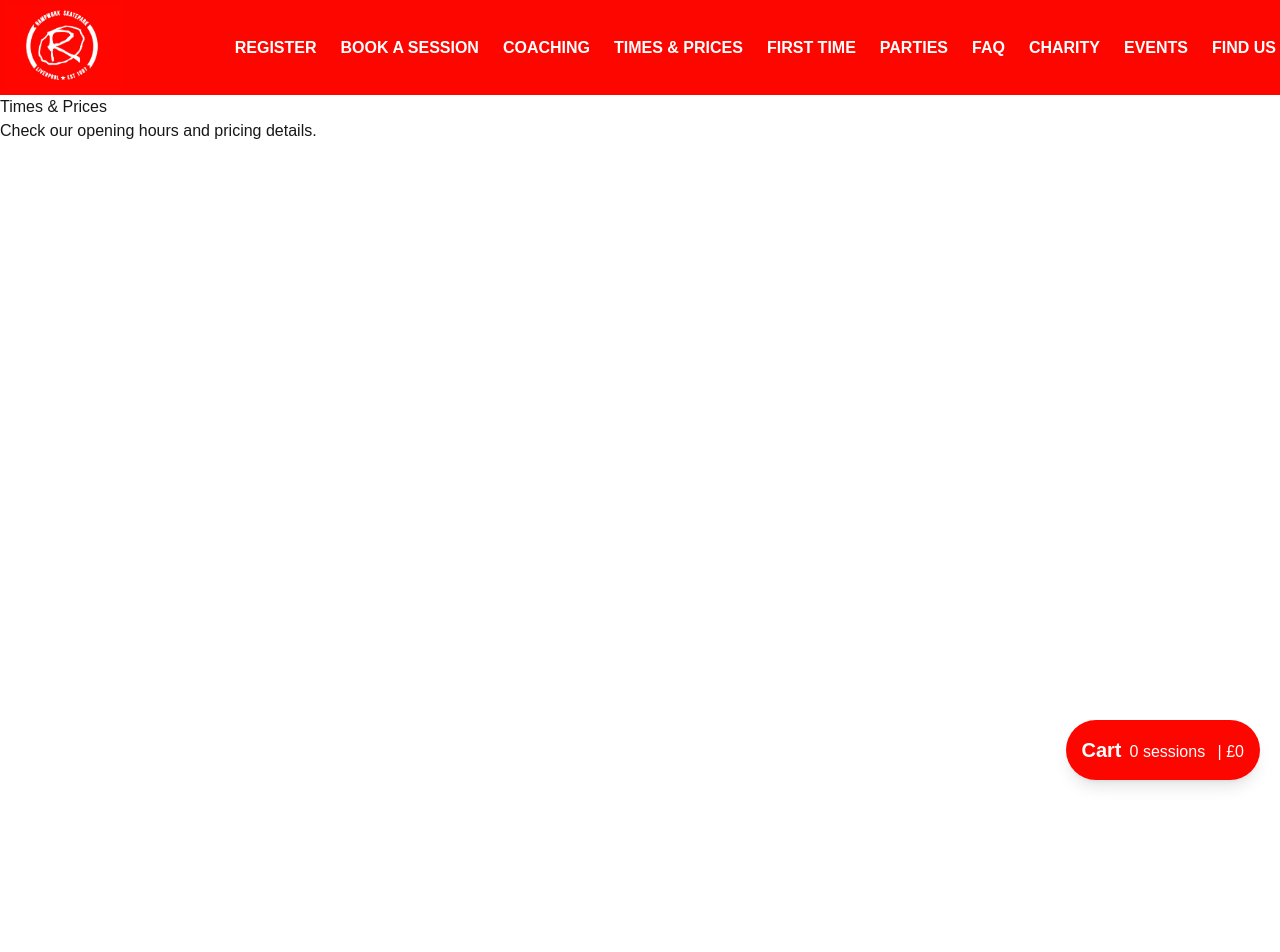
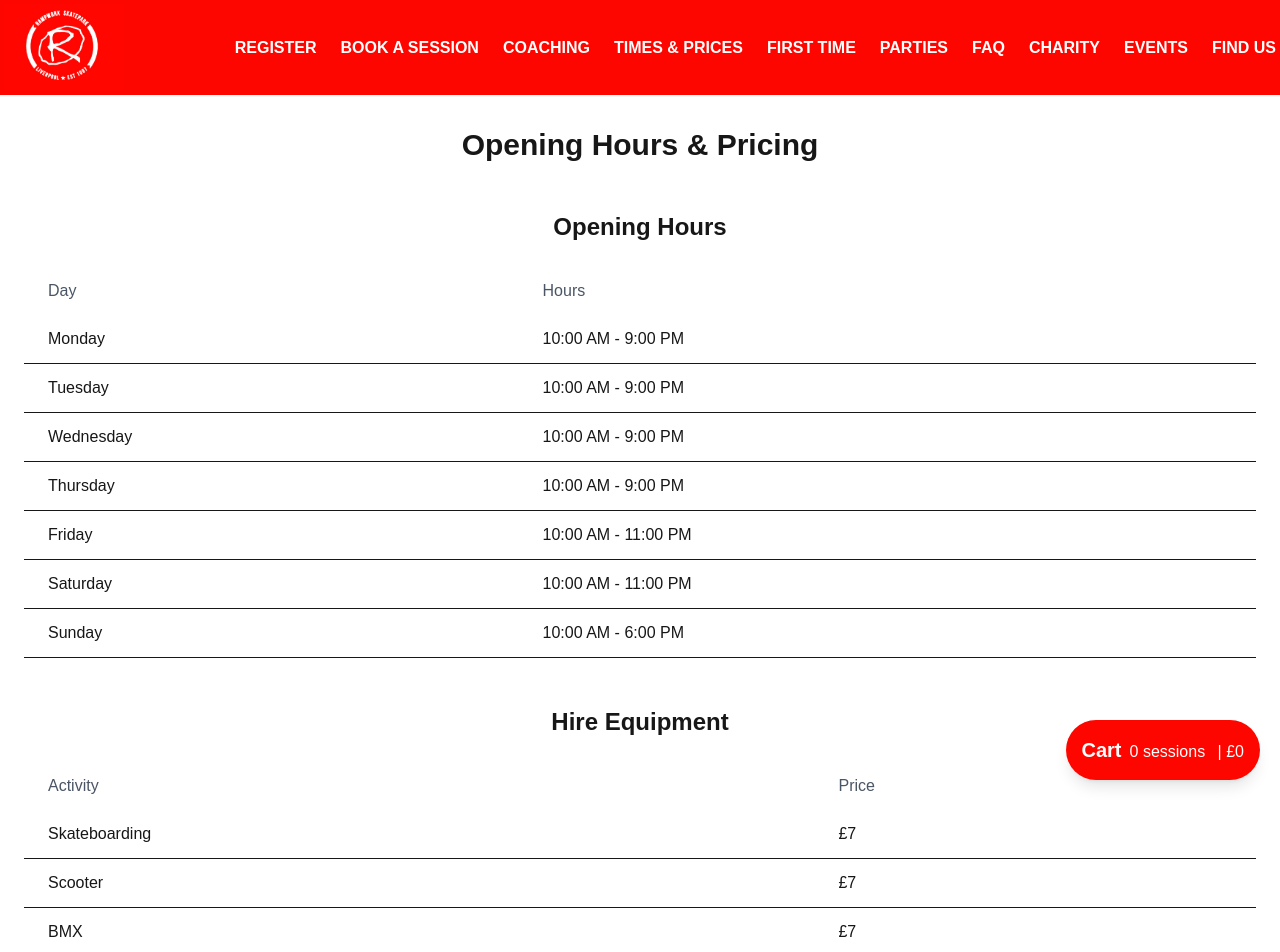
Before and after one commit to tyrone-rampworx/rampworx-ui, a Next.js app: page /times-prices in a window 1280 px wide. Shown: the top 952 px of the page. Before the commit the page ends 800 px from the top, so only its background shows below. Built offline with nearby package versions, Linux system fonts and the light colour scheme.

Commit message:
Added first-time and times-prices page basic..

```diff
--- a/src/app/first-time/page.tsx
+++ b/src/app/first-time/page.tsx
@@ -1,8 +1,98 @@
-export default function FirstTimePage() {
-    return (
-      <main>
-        <h1>First Time</h1>
-        <p>Everything you need to know before your first visit.</p>
-      </main>
-    );
-  }
+// src/app/first-time/page.tsx
+
+import React from "react";
+
+const FirstTimePage: React.FC = () => {
+  return (
+    <div className="min-h-screen flex flex-col items-center text-center p-8">
+      <h1 className="text-4xl font-bold text-[var(--foreground)] mb-6">
+        Your First Visit to the Skatepark
+      </h1>
+
+      {/* Embedded Video */}
+      <div className="mb-6">
+        <h2 className="text-2xl font-semibold text-[var(--foreground)]">
+          Watch Our Skatepark Etiquette Video
+        </h2>
+        <iframe
+          className="w-full max-w-2xl h-64"
+          src="https://www.youtube.com/embed/IwXRhszZ_Rs?si=-yp1rFnjYZEemaYl" // Replace with your video URL
+          title="Skatepark Etiquette Video"
+          allowFullScreen
+        />
+      </div>
+
+      {/* Membership Info */}
+      <div className="bg-[var(--foreground)] text-[var(--background)] p-6 rounded-md shadow-lg w-full max-w-3xl mx-auto mb-6">
+        <h2 className="text-xl font-semibold mb-3">Become a Member</h2>
+        <p className="mb-4">
+          First-time visitors must register for a free membership. Fill out the online form, and you'll receive a Rampworx Membership Card on your first visit. This card gives you access to offers and events.
+        </p>
+        <p className="font-semibold mb-3">
+          IMPORTANT: Bring your membership card to avoid a £1 fee if forgotten. If you lose it, there's a £2 replacement fee.
+        </p>
+        <a
+          href="/register"
+          className="inline-block px-6 py-3 bg-[var(--background)] text-[var(--foreground)] rounded-md hover:bg-opacity-80 transition-all"
+        >
+          Register Free
+        </a>
+      </div>
+
+      {/* Safety Gear */}
+      <div className="mb-6 w-full max-w-3xl mx-auto">
+        <h2 className="text-2xl font-semibold text-[var(--foreground)] mb-3">Safety Gear</h2>
+        <p className="text-lg text-[var(--foreground)] mb-3">
+          We take safety seriously! While helmets are mandatory for some users, we highly recommend all riders wear one. Knee and elbow pads are also advisable for beginners to prevent injury.
+        </p>
+        <p className="text-sm text-[var(--foreground)]">
+          Aggressive skate users and scooter riders under 18 must wear helmets by law. Safety gear is essential to ensure a safe experience for everyone.
+        </p>
+      </div>
+
+      {/* Skatepark Rules */}
+      <div className="bg-[var(--foreground)] text-[var(--background)] p-6 rounded-md shadow-lg w-full max-w-3xl mx-auto mb-6">
+        <h2 className="text-xl font-semibold mb-3">Skatepark Rules</h2>
+        <ul className="list-disc pl-6 mb-4">
+          <li>Ensure all equipment is in good condition before use.</li>
+          <li>Wear safety equipment at all times.</li>
+          <li>Use designated areas for riding.</li>
+          <li>No food or drinks on the ramps.</li>
+          <li>No smoking, vaping, or alcohol on-site.</li>
+        </ul>
+        <p>
+          For full rules, visit our{" "}
+          <a href="/terms-and-conditions" className="text-[var(--foreground)] underline">
+            Terms & Conditions.
+          </a>
+        </p>
+      </div>
+
+      {/* Age Restrictions */}
+      <div className="mb-6 w-full max-w-3xl mx-auto">
+        <h2 className="text-xl font-semibold text-[var(--foreground)] mb-3">Minimum Age</h2>
+        <p className="text-lg text-[var(--foreground)]">
+          The minimum age to use the skatepark is 5 years old. Riders aged 5-9 must be accompanied by a parent or guardian. Children under 5 can spectate only.
+        </p>
+      </div>
+
+      {/* Parent's Guide */}
+      <div className="mb-6 w-full max-w-3xl mx-auto">
+        <h2 className="text-xl font-semibold text-[var(--foreground)] mb-3">Parent's Guide</h2>
+        <p className="text-lg text-[var(--foreground)] mb-3">
+          Parents of riders aged 5-9 must accompany their child at all times. Spectators can enjoy the warm seating areas and café while keeping an eye on their children.
+        </p>
+      </div>
+
+      {/* Call to Action */}
+      <a
+        href="/register"
+        className="px-6 py-3 bg-[var(--foreground)] text-[var(--background)] rounded-md hover:bg-opacity-80 transition-all"
+      >
+        Register Free & Get Started
+      </a>
+    </div>
+  );
+};
+
+export default FirstTimePage;
--- a/src/app/times-prices/page.tsx
+++ b/src/app/times-prices/page.tsx
@@ -1,8 +1,90 @@
-export default function TimesPricesPage() {
-    return (
-      <main>
-        <h1>Times & Prices</h1>
-        <p>Check our opening hours and pricing details.</p>
-      </main>
-    );
-  }
+'use client';
+
+import { useState } from 'react';
+
+const TimesPricesPage = () => {
+  // Example pricing data
+  const pricingData = [
+    {
+      activity: 'Skateboarding',
+      price: '£7',
+    },
+    {
+      activity: 'Scooter',
+      price: '£7',
+    },
+    {
+      activity: 'BMX',
+      price: '£7',
+    },
+    {
+      activity: 'Rollerblading',
+      price: '£7',
+    },
+  ];
+
+  // Opening hours data
+  const openingHours = [
+    { day: 'Monday', hours: '10:00 AM - 9:00 PM' },
+    { day: 'Tuesday', hours: '10:00 AM - 9:00 PM' },
+    { day: 'Wednesday', hours: '10:00 AM - 9:00 PM' },
+    { day: 'Thursday', hours: '10:00 AM - 9:00 PM' },
+    { day: 'Friday', hours: '10:00 AM - 11:00 PM' },
+    { day: 'Saturday', hours: '10:00 AM - 11:00 PM' },
+    { day: 'Sunday', hours: '10:00 AM - 6:00 PM' },
+  ];
+
+  return (
+    <div className="max-w-7xl mx-auto px-6 py-8">
+      <h1 className="text-3xl font-bold text-center mb-12">Opening Hours & Pricing</h1>
+
+      {/* Opening Hours Section */}
+      <section className="mb-12">
+        <h2 className="text-2xl font-semibold mb-6 text-center">Opening Hours</h2>
+        <div className="overflow-x-auto">
+          <table className="min-w-full table-auto">
+            <thead>
+              <tr>
+                <th className="px-6 py-3 text-left font-medium text-gray-600">Day</th>
+                <th className="px-6 py-3 text-left font-medium text-gray-600">Hours</th>
+              </tr>
+            </thead>
+            <tbody>
+              {openingHours.map((entry, index) => (
+                <tr key={index} className="border-b">
+                  <td className="px-6 py-3">{entry.day}</td>
+                  <td className="px-6 py-3">{entry.hours}</td>
+                </tr>
+              ))}
+            </tbody>
+          </table>
+        </div>
+      </section>
+
+      {/* Pricing Section */}
+      <section>
+        <h2 className="text-2xl font-semibold mb-6 text-center">Hire Equipment</h2>
+        <div className="overflow-x-auto">
+          <table className="min-w-full table-auto">
+            <thead>
+              <tr>
+                <th className="px-6 py-3 text-left font-medium text-gray-600">Activity</th>
+                <th className="px-6 py-3 text-left font-medium text-gray-600">Price</th>
+              </tr>
+            </thead>
+            <tbody>
+              {pricingData.map((pricing, index) => (
+                <tr key={index} className="border-b">
+                  <td className="px-6 py-3">{pricing.activity}</td>
+                  <td className="px-6 py-3">{pricing.price}</td>
+                </tr>
+              ))}
+            </tbody>
+          </table>
+        </div>
+      </section>
+    </div>
+  );
+};
+
+export default TimesPricesPage;
```
